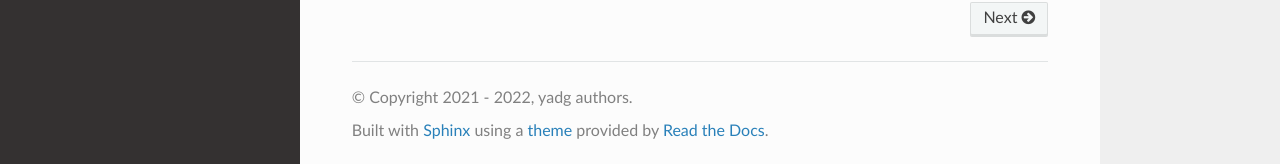
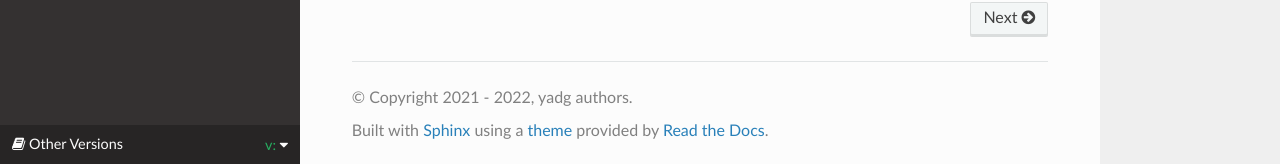
Before and after one commit to dgbowl/yadg, a Sphinx documentation site: the page built from docs/source/index.rst, in a window 1280 px wide and 950 px high. Shown: the part 783-947 px from the top of the window. Built offline with Sphinx 7.4.7 and the Read the Docs theme 2.0.0, drawn with Linux system fonts in a browser that asks for light colours; pages that are not in the unit, such as notebooks, are missing from menus.

Commit message:
version switcher.

```diff
--- /dev/null
+++ b/docs/source/_templates/versions.html
@@ -0,0 +1,15 @@
+<div class="rst-versions" data-toggle="rst-versions" role="note" aria-label="versions">
+  <span class="rst-current-version" data-toggle="rst-current-version">
+    <span class="fa fa-book"> Other Versions</span>
+    v: {{ version }}
+    <span class="fa fa-caret-down"></span>
+  </span>
+  <div class="rst-other-versions">
+    <dl>
+      <dt>Versions</dt>
+      {%- for name in versions %}
+      <dd><a href="../{{ name }}/">{{ name }}</a></dd>
+      {%- endfor %}
+      </dl>
+  </div>
+</div>
--- a/docs/source/conf.py
+++ b/docs/source/conf.py
@@ -41,7 +41,7 @@ extensions = [
 ]
 
 # Add any paths that contain templates here, relative to this directory.
-# templates_path = ['_templates']
+templates_path = ['_templates']
 
 # List of patterns, relative to source directory, that match files and
 # directories to ignore when looking for source files.
@@ -72,3 +72,11 @@ html_static_path = ["images"]
 
 autosummary_generate = True
 autodoc_default_flags = ["members", "undoc-members", "show-inheritance"]
+
+html_context = {
+    'versions': [
+        "master",
+        "4.0.1",
+        "4.0.0"
+    ]
+}
```
